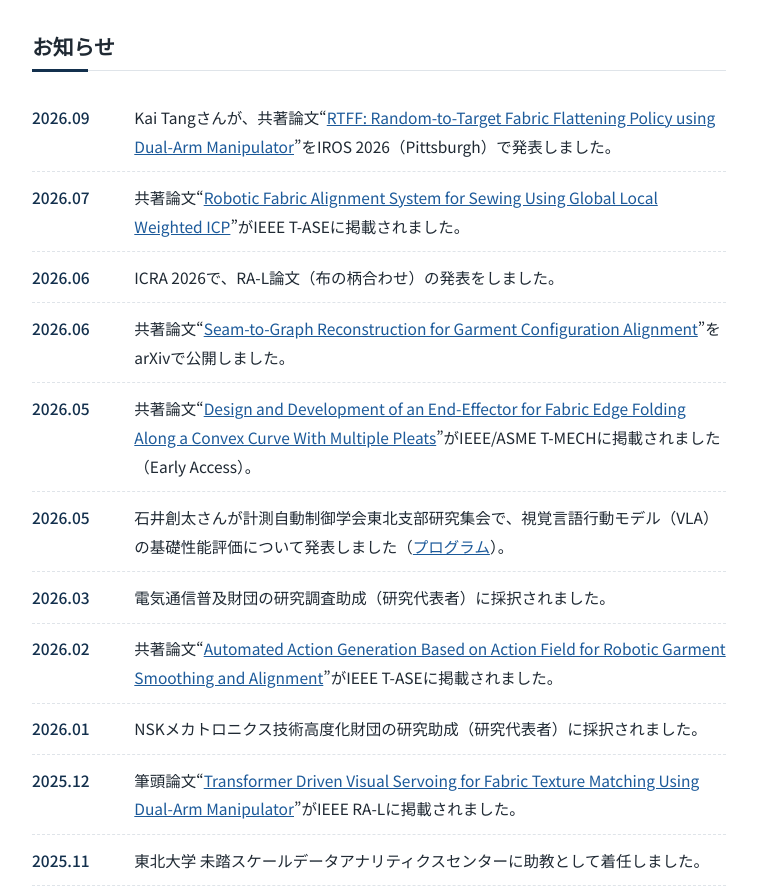
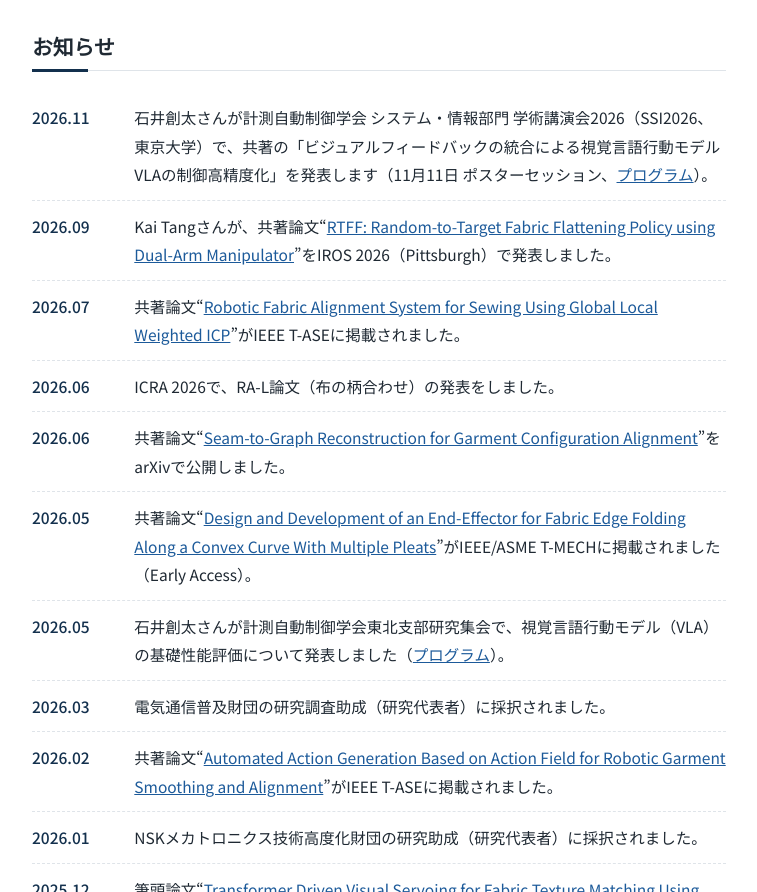
Before and after one commit to fuyuki-tokuda/fuyuki-tokuda.github.io, a plain HTML site: page index.html in a window 1280 px wide. Shown: the part 1280-2172 px from the top of the page, without its empty margins (92-849 px from the left). Drawn offline with Linux system fonts and the light colour scheme.

Commit message:
News: add SSI2026 poster presentation (Ishii, Tokuda, Hayashibe)
Co-Authored-By: Claude Opus 5.5 <noreply@anthropic.com>
Claude-Session: https://claude.ai/code/session_01GcXYUa9R27seeToLecF7uz

```diff
--- a/index.html
+++ b/index.html
@@ -126,6 +126,7 @@
     <section>
       <h2>お知らせ</h2>
       <ul class="news">
+  <li><time>2026.11</time><p>石井創太さんが計測自動制御学会 システム・情報部門 学術講演会2026（SSI2026、東京大学）で、共著の「ビジュアルフィードバックの統合による視覚言語行動モデルVLAの制御高精度化」を発表します（11月11日 ポスターセッション、<a href="https://www.sice.or.jp/org/SSI2026/program.html">プログラム</a>）。</p></li>
   <li><time>2026.09</time><p>Kai Tangさんが、共著論文“<a href="https://arxiv.org/abs/2510.00814">RTFF: Random-to-Target Fabric Flattening Policy using Dual-Arm Manipulator</a>”をIROS 2026（Pittsburgh）で発表しました。</p></li>
   <li><time>2026.07</time><p>共著論文“<a href="https://doi.org/10.1109/TASE.2026.3713128">Robotic Fabric Alignment System for Sewing Using Global Local Weighted ICP</a>”がIEEE T-ASEに掲載されました。</p></li>
   <li><time>2026.06</time><p>ICRA 2026で、RA-L論文（布の柄合わせ）の発表をしました。</p></li>
```
Also changed, not shown: en/index.html (+1 -0 lines).
